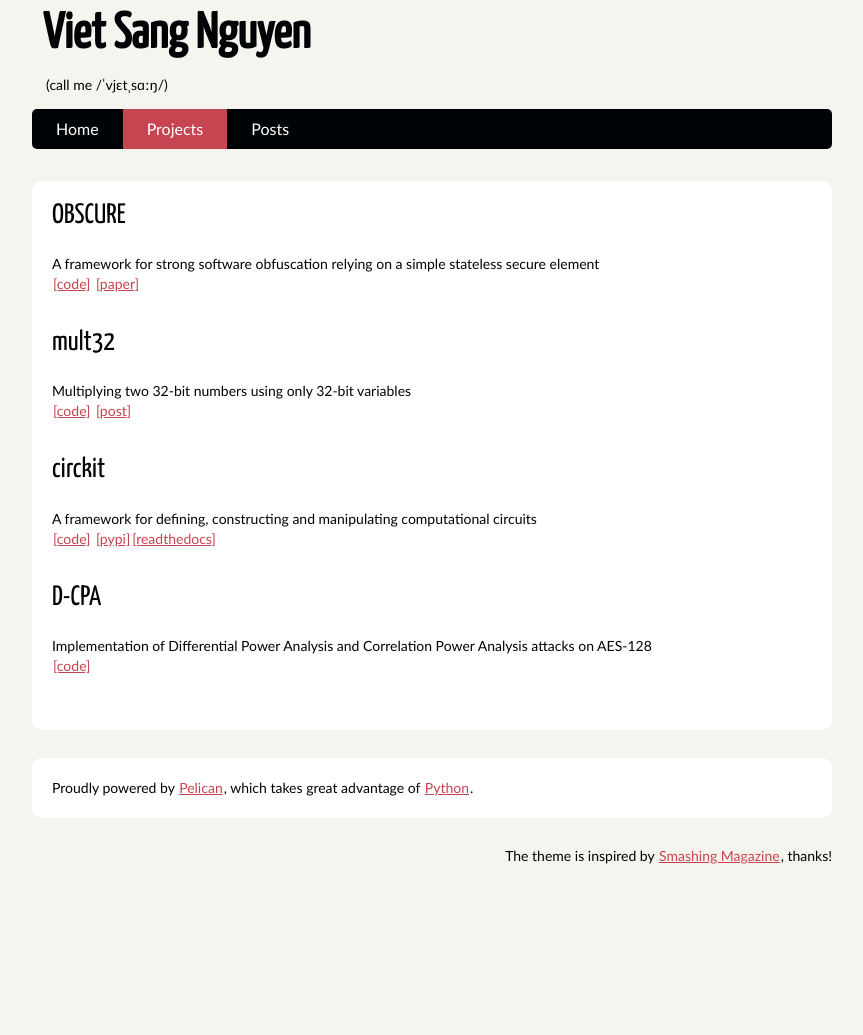
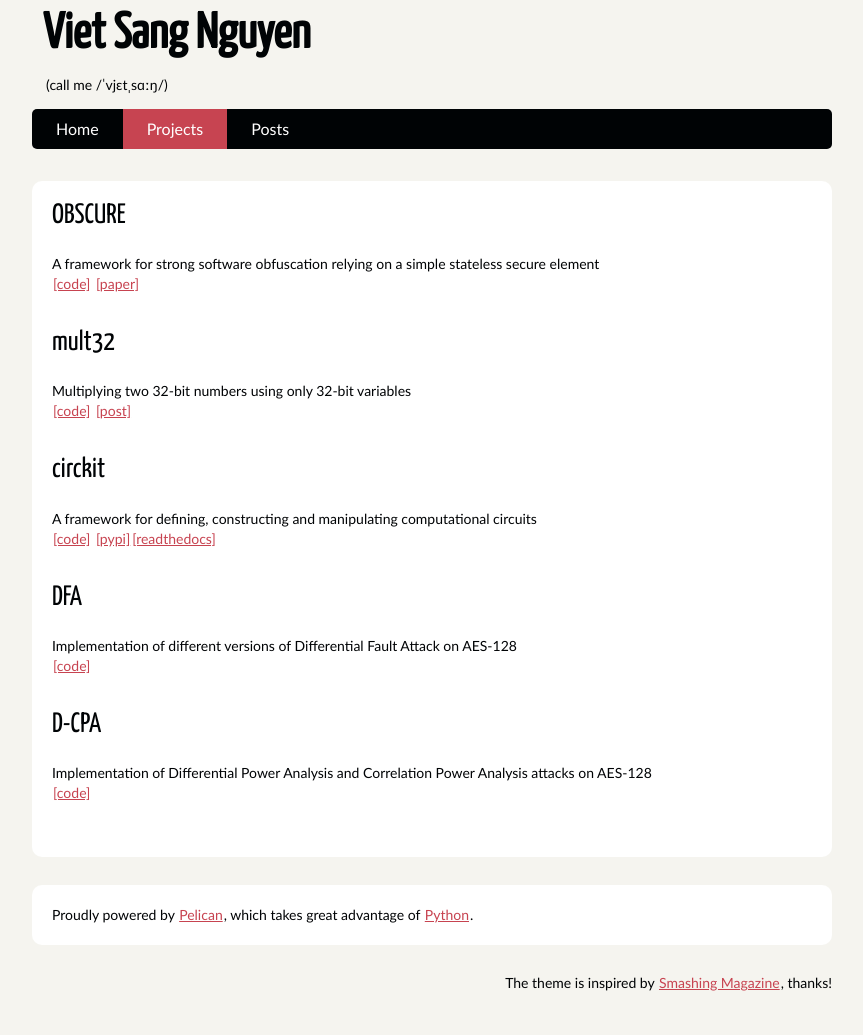
Before and after one commit to nvietsang/nvietsang.github.io, a Jekyll site: the page built from projects.html, in a window 1280 px wide. Shown: the whole page, without its empty margins (208-1071 px from the left). Built offline with Jekyll 4.4.1, drawn with Linux system fonts in a browser that asks for light colours; before the commit the page ends 908 px from its top, so only the background shows below that.

Commit message:
add dfa project

```diff
--- a/projects.html
+++ b/projects.html
@@ -24,6 +24,13 @@ layout: default
     </p>
     <br>
 
+    <h1>DFA</h1>
+    <p>
+        Implementation of different versions of Differential Fault Attack on AES-128
+        <br><a href="https://github.com/nvietsang/dfa-on-aes">[code]</a>
+    </p>
+    <br>
+
     <h1>D-CPA</h1>
     <p>
         Implementation of Differential Power Analysis and Correlation Power Analysis attacks on AES-128
```
